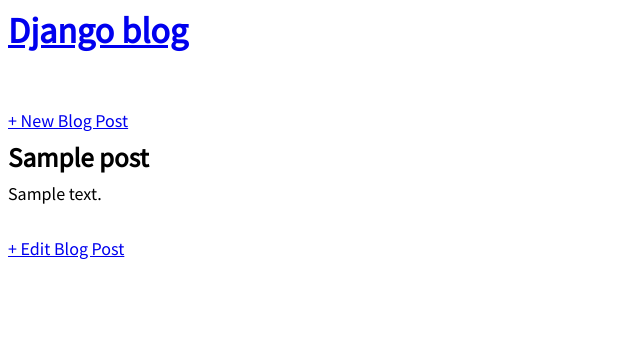
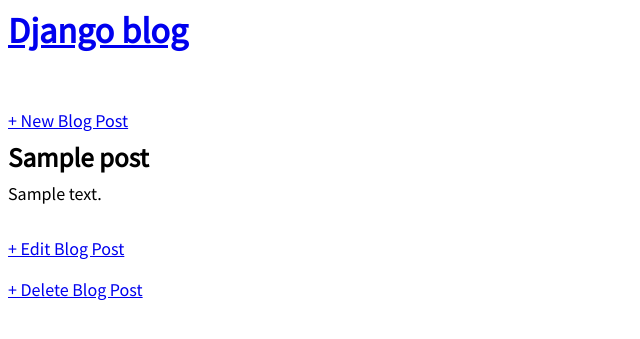
Before and after one commit to A-boogie/blog, a Django app: page /post/1/ in a window 1280 px wide. Shown: the top 339 px of the page, without its empty margins (0-640 px from the left). Run offline with Django 4.2, Linux system fonts and the light colour scheme; tables that the repository leaves empty hold one stand-in row (values such as "Sample post").

Commit message:
DeleteView on Forms

```diff
--- a/blog/urls.py
+++ b/blog/urls.py
@@ -4,6 +4,7 @@
     BlogDetailView,
     BlogCreateView,
     BlogUpdateView,
+    BlogDeleteView,
 )
 
 
@@ -11,5 +12,6 @@
     path("post/new/", BlogCreateView.as_view(), name="post_new"),
     path("post/<int:pk>/", BlogDetailView.as_view(), name="post_detail"),
     path("post/<int:pk>/edit/", BlogUpdateView.as_view(), name="post_edit"),
+    path("post/<int:pk>/delete/", BlogDeleteView.as_view(), name="post_delete"),
     path("", BlogListView.as_view(), name="home"),
 ]
--- a/blog/views.py
+++ b/blog/views.py
@@ -1,5 +1,7 @@
 from django.views.generic import ListView, DetailView
-from django.views.generic.edit import CreateView, UpdateView
+from django.views.generic.edit import CreateView, UpdateView, DeleteView
+from django.urls import reverse_lazy
+
 
 from .models import Post
 
@@ -27,3 +29,9 @@
     model = Post
     template_name = "post_edit.html"
     fields = ["title", "body"]
+
+
+class BlogDeleteView(DeleteView):
+    model = Post
+    template_name = "post_delete.html"
+    success_url = reverse_lazy("home")
--- a/templates/post_detail.html
+++ b/templates/post_detail.html
@@ -5,5 +5,6 @@
     <p>{{ post.body }}</p>
 </div>
 
-<a href="{% url 'post_edit' post.pk %}">+ Edit Blog Post</a>
+<p><a href="{% url 'post_edit' post.pk %}">+ Edit Blog Post</a></p>
+<p><a href="{% url 'post_delete' post.pk %}">+ Delete Blog Post</a></p>
 {% endblock content %}
```
Also changed, not shown: templates/post_delete.html (added, +8 -0 lines).
